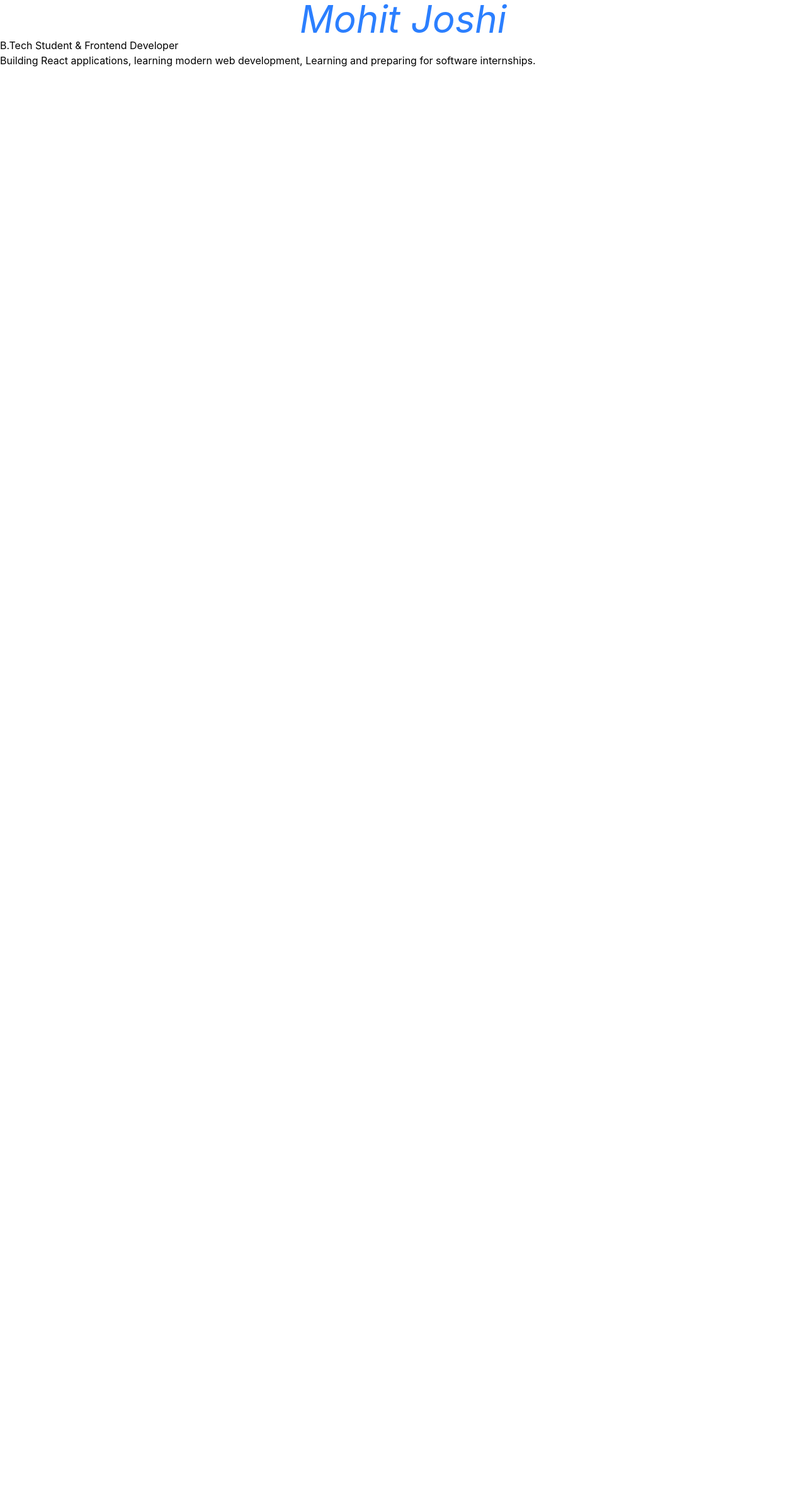
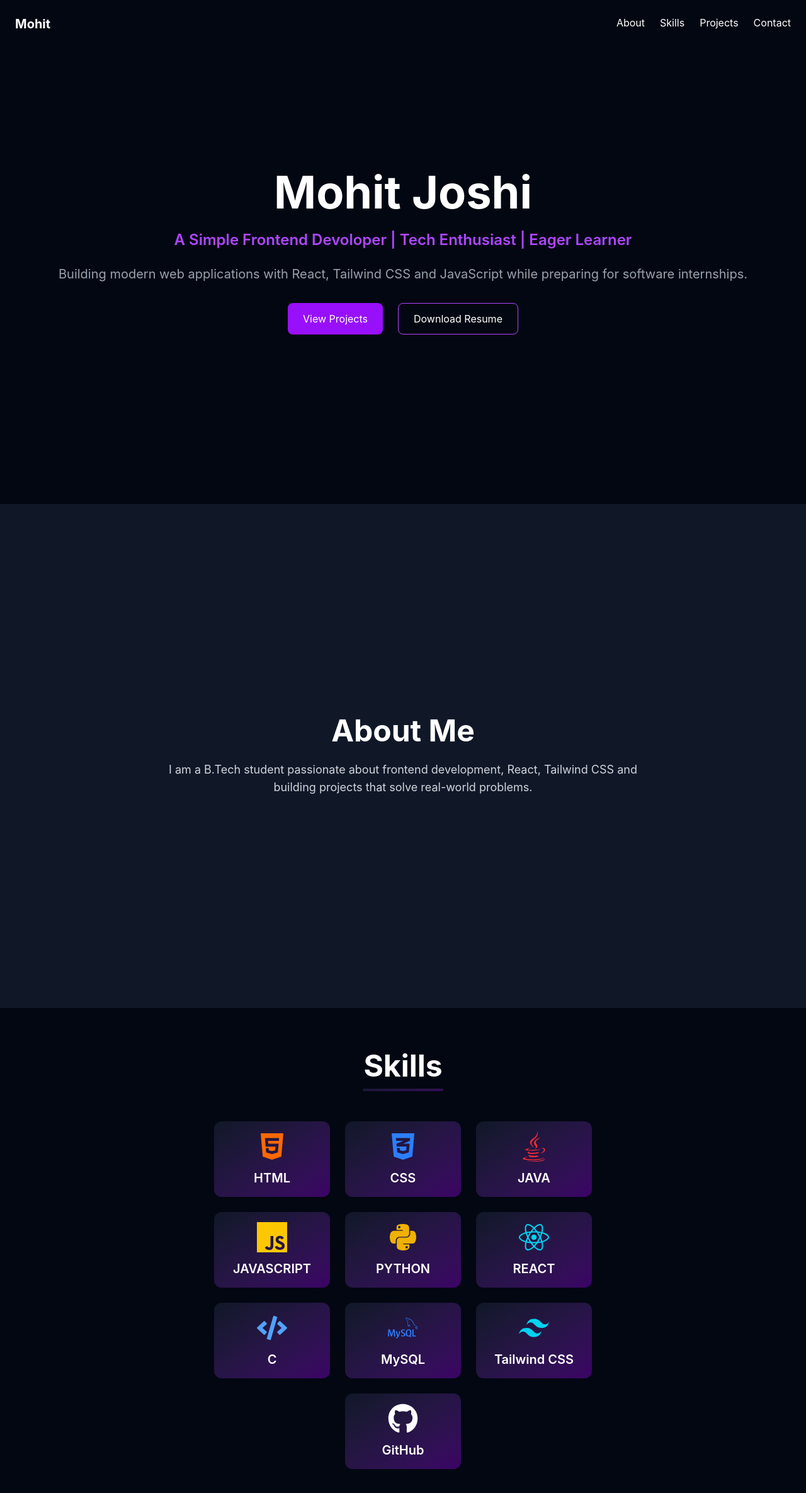
Before and after one commit to mohitjoshi-dev/portfolio, a React app: page / in a window 1280 px wide. Shown: the top 2370 px of the page at 63% size. Before the commit the page ends 800 px from the top, so only its background shows below. Built offline with nearby package versions, Linux system fonts and the light colour scheme; the HTML template or start-up script is replaced by a standard one.

Commit message:
Added skills icons and hover effects

```diff
--- a/package.json
+++ b/package.json
@@ -13,6 +13,7 @@
     "@tailwindcss/vite": "^4.3.1",
     "react": "^19.2.7",
     "react-dom": "^19.2.7",
+    "react-icons": "^5.6.0",
     "tailwindcss": "^4.3.1"
   },
   "devDependencies": {
--- a/src/App.jsx
+++ b/src/App.jsx
@@ -1,10 +1,12 @@
-import Introduction from "./components/Introduction";
+import Introduction from "./Components/Introduction";
+import Skills from "./Components/Skills";
 
 function App() {
   return (
-    <div>
+    <>
       <Introduction />
-    </div>
+      <Skills />
+    </>
   );
 }
 
--- a/src/components/Introduction.jsx
+++ b/src/components/Introduction.jsx
@@ -1,16 +1,73 @@
 function Introduction() {
   return (
-    <section>
-      <h1 className="text-6xl italic text-center text-blue-500">
-         Mohit Joshi
-      </h1>
-      <h2>B.Tech Student & Frontend Developer</h2>
+    <>
+    <section className="min-h-screen bg-gray-950 flex flex-col justify-center items-center text-white">
 
-      <p>
-        Building React applications, learning modern web development,
-        Learning and preparing for software internships.
+    <h1 className="text-7xl font-bold mb-6">
+    Mohit Joshi
+    </h1>
+
+    <h2 className="text-2xl  text-purple-500 font-semibold mb-6">
+    A Simple Frontend Devoloper | Tech Enthusiast | Eager Learner
+    </h2>
+
+    <p className="text-xl text-gray-400 text-center max-w-2x1 mb-8">
+        Building modern web applications with React, Tailwind CSS and
+        JavaScript while preparing for software internships.
+    </p>
+
+  <div className="flex gap-6">
+  <button className="bg-purple-600 px-6 py-3 rounded-lg">
+    View Projects
+  </button>
+
+  <button className="border border-purple-500 px-6 py-3 rounded-lg">
+    Download Resume
+  </button>
+</div>
+
+
+    <nav className="absolute top-0 w-full flex justify-between p-6">
+      <h1 className="text-xl font-bold">Mohit</h1>
+
+      <div className="flex gap-6">
+      <a href="#about" className="hover:text-purple-500">
+        About
+      </a>
+      <a href="#skills" className="hover:text-purple-500">
+        Skills
+      </a>
+      <a href="#projects" className="hover:text-purple-500">
+        Projects
+      </a>
+      <a href="#contact" className="hover:text-purple-500">
+        Contact
+      </a>
+
+      </div>
+  </nav>
+</section>
+
+
+  <section
+      id="about"
+      className="min-h-screen bg-gray-900 text-white flex flex-col justify-center items-center"
+    >
+      <h2 className="text-5xl font-bold mb-6">
+        About Me
+      </h2>
+
+      <p className="text-lg text-gray-300 max-w-3xl text-center">
+        I am a B.Tech student passionate about frontend development,
+        React, Tailwind CSS and building projects that solve real-world
+        problems.
+
       </p>
-    </section>
+  </section>
+
+</>
+
+
   );
 }
 
--- a/src/components/skills.jsx
+++ b/src/components/skills.jsx
@@ -1,18 +1,110 @@
+import { FaCode, FaDatabase, FaHtml5, FaCss3Alt, FaReact, FaPython, FaJava, FaGithub } from "react-icons/fa";
+
+import { SiJavascript, SiTailwindcss, SiMysql } from "react-icons/si";
+
 function Skills() {
   return (
-    <section className="max-w-5xl mx-auto px-6 py-10">
-      <h2 className="text-3xl font-bold mb-6">
-        Skills
-      </h2>
+    <section
+      id="skills"
 
-      <div className="flex gap-4 flex-wrap">
-        <div className="bg-gray-800 px-4 py-2 rounded-lg">HTML</div>
-        <div className="bg-gray-800 px-4 py-2 rounded-lg">CSS</div>
-        <div className="bg-gray-800 px-4 py-2 rounded-lg">JavaScript</div>
-        <div className="bg-gray-800 px-4 py-2 rounded-lg">React</div>
-        <div className="bg-gray-800 px-4 py-2 rounded-lg">Tailwind CSS</div>
-        <div className="bg-gray-800 px-4 py-2 rounded-lg">Git</div>
-        <div className="bg-gray-800 px-4 py-2 rounded-lg">GitHub</div>
+      className="min-h-screen bg-gray-950 text-white flex flex-col justify-center items-center"    >
+        <div className="mb-12 text-center">
+        <h2 className="text-5xl font-bold">
+           Skills
+        </h2>
+
+      <div className="w-32 h-1 bg-gradient-to-br from-gray-900 to-purple-950 mx-auto mt-3 rounded-full"></div>
+    </div>
+
+      <div className="grid grid-cols-3 gap-6">
+
+        <div className="bg-gradient-to-br from-gray-900 to-purple-950 w-46 h-30 rounded-xl flex flex-col items-center cursor-pointer justify-center hover:scale-110 hover:shadow-purple-500 hover:shadow-2xl transition-all duration-500">
+
+        <FaHtml5 className="text-5xl text-orange-500 mb-3" />
+
+        <h3 className="text-xl font-semibold">
+            HTML
+        </h3>
+
+        </div>
+
+        <div className="bg-gradient-to-br from-gray-900 to-purple-950 w-46 h-30 rounded-xl flex flex-col items-center justify-center hover:scale-110 hover: shadow-purple-500 hover:shadow-2xl cursor-pointer transition-all duration-500">
+
+        <FaCss3Alt className="text-5xl text-blue-500 mb-3" />
+            <h3 className="text-xl font-semibold">
+                CSS
+            </h3>
+
+        </div>
+        <div className="bg-gradient-to-br from-gray-900 to-purple-950 w-46 h-30 rounded-xl flex flex-col items-center justify-center hover:scale-110 hover:shadow-purple-500 hover:shadow-2xl cursor-pointer transition-all duration-500">
+
+        <FaJava className="text-5xl text-red-500 mb-3" />
+            <h3 className="text-xl font-semibold">
+                JAVA
+            </h3>
+
+        </div>
+        <div className="bg-gradient-to-br from-gray-900 to-purple-950 w-46 h-30 rounded-xl flex flex-col items-center justify-center hover:scale-110 hover:shadow-purple-500 hover:shadow-2xl cursor-pointer transition-all duration-500">
+
+        <SiJavascript className="text-5xl text-yellow-400 mb-3" />
+            <h3 className="text-xl font-semibold">
+                JAVASCRIPT
+            </h3>
+
+        </div>
+        <div className="bg-gradient-to-br from-gray-900 to-purple-950 w-46 h-30 rounded-xl flex flex-col items-center justify-center hover:scale-110 hover:shadow-purple-500 hover:shadow-2xl cursor-pointer transition-all duration-500">
+        <FaPython className="text-5xl text-yellow-500 mb-3" />
+            <h3 className="text-xl font-semibold">
+                PYTHON
+            </h3>
+
+        </div>
+        <div className="bg-gradient-to-br from-gray-900 to-purple-950 w-46 h-30 rounded-xl flex flex-col items-center justify-center hover:scale-110 hover:shadow-purple-500 hover:shadow-2xl cursor-pointer transition-all duration-500">
+
+        <FaReact className="text-5xl text-cyan-400 mb-3" />
+            <h3 className="text-xl font-semibold">
+                REACT
+            </h3>
+
+        </div>
+        <div className="bg-gradient-to-br from-gray-900 to-purple-950 w-46 h-30 rounded-xl flex flex-col items-center justify-center hover:scale-110 hover:shadow-purple-500 hover:shadow-2xl cursor-pointer transition-all duration-500">
+
+        <FaCode className="text-5xl text-blue-400 mb-3" />
+            <h3 className="text-xl font-semibold">
+                C
+            </h3>
+
+        </div>
+        <div className="bg-gradient-to-br from-gray-900 to-purple-950 w-46 h-30 rounded-xl flex flex-col items-center justify-center hover:scale-110 hover:shadow-purple-500 hover:shadow-2xl cursor-pointer transition-all duration-500">
+
+        <SiMysql className="text-5xl text-blue-500 mb-3" />
+            <h3 className="text-xl font-semibold">
+                MySQL
+            </h3>
+
+        </div>
+        <div className="bg-gradient-to-br from-gray-900 to-purple-950 w-46 h-30 rounded-xl flex flex-col items-center justify-center hover:scale-110 hover:shadow-purple-500 hover:shadow-2xl cursor-pointer transition-all duration-500">
+
+         <SiTailwindcss className="text-5xl text-cyan-400 mb-3" />
+            <h3 className="text-xl font-semibold">
+                Tailwind CSS
+            </h3>
+
+        </div>
+        <div className="bg-gradient-to-br from-gray-900 to-purple-950 w-46 h-30 rounded-xl flex flex-col items-center className= col-start-2 justify-center hover:scale-110 hover:shadow-purple-500 hover:shadow-2xl cursor-pointer transition-all duration-500">
+
+         <FaGithub className="text-5xl text-white mb-3" />
+            <h3 className="text-xl font-semibold">
+                GitHub
+            </h3>
+
+        </div>
+
+
+
+
+
+
       </div>
     </section>
   );
```
Also changed, not shown: 1 other file (tests, documents, lock files or other folders).
